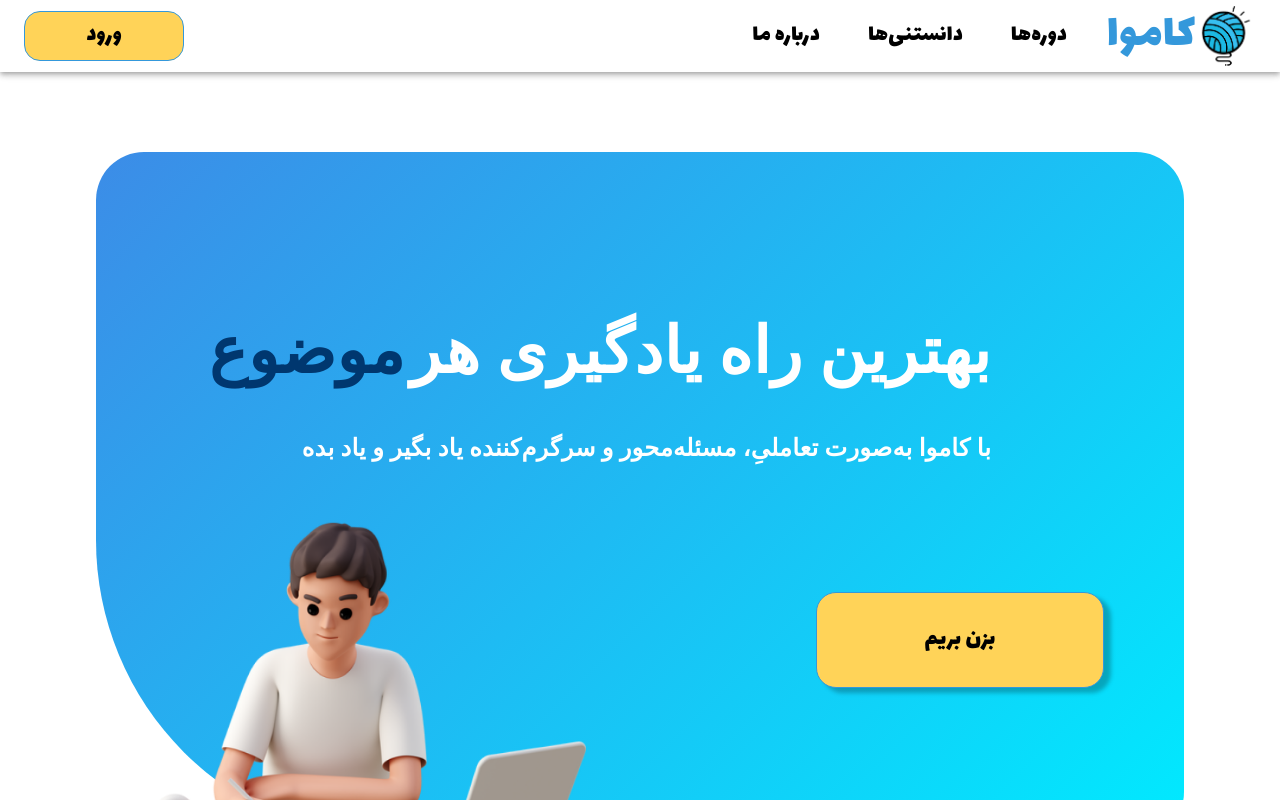
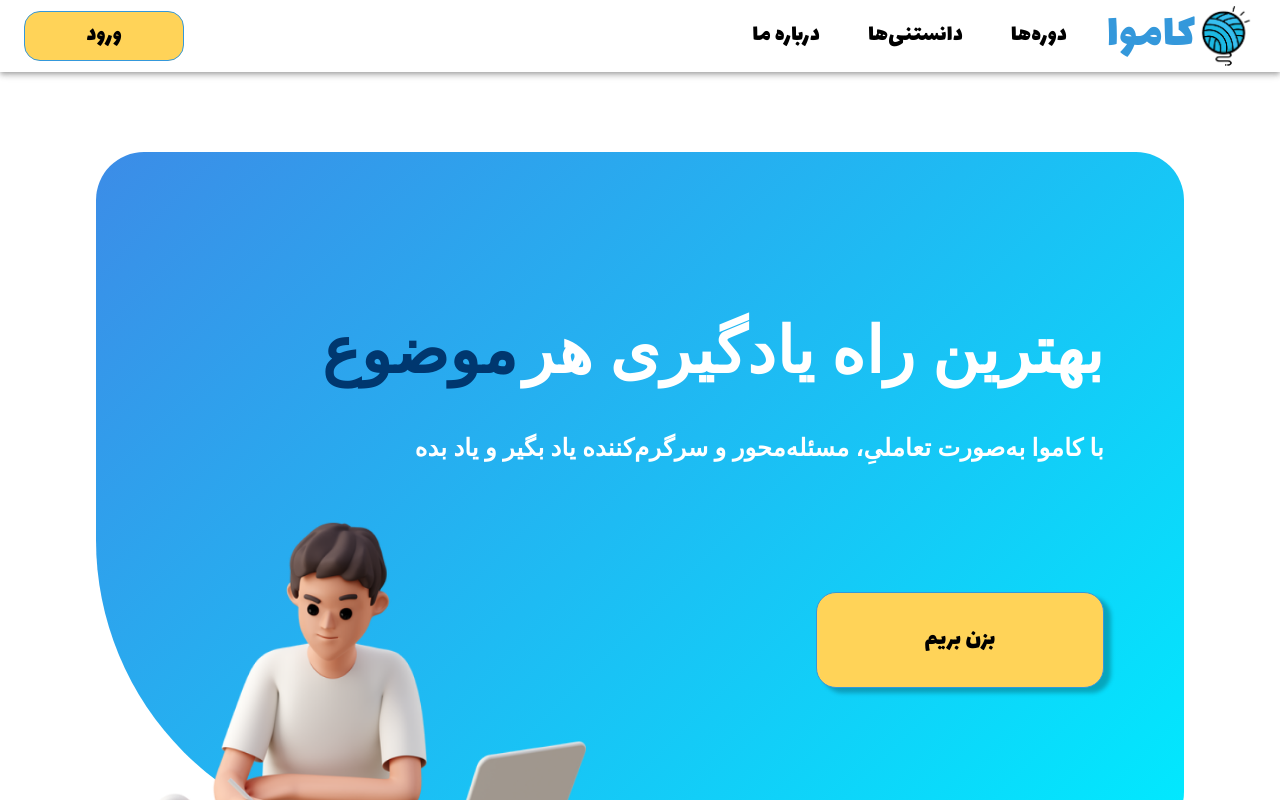
Before and after one commit to Kamva-Academy/Kamva-Landing, a Next.js app: page / in a window 1280 px wide. Shown: the top 800 px of the page. Built offline with nearby package versions, Linux system fonts and the light colour scheme; a web font is replaced by a local one.

Commit message:
fixx a bug of headline

```diff
--- a/src/components/organisms/Headline/index.tsx
+++ b/src/components/organisms/Headline/index.tsx
@@ -8,7 +8,7 @@ function Headline() {
 	return (
 		<div className={style.bg}>
 			<div className={style.sec} style={{ background: "#3C8CE7, #00EAFF !important" }}>
-				<Box sx={{ height: "24rem", width: { md: "100%", xs: "65%" }, display: "flex", flexDirection: "column", alignItems: { md13: "flex-start", xs: "center" }, justifyContent: { lg: "space-between", sm: "center" } }}>
+				<Box sx={{ height: "24rem", width: { md: "100%", xs: "65%" }, display: "flex", flexDirection: "column", alignItems: { lg: "flex-start", xs: "center" }, justifyContent: { lg: "space-between", sm: "center" } }}>
 					<Box sx={{ marginRight: { lg: "5rem", sx: "0" } }}>
 					<Box sx={{display:"flex" , flexDirection:"row" , justifyContent:{lg:"flex-start" , xs:"center"}}}>
                 <Typography sx={{color:"rgba(255, 255, 255, 1)" , fontWeight:"700" , fontSize:{lg:"64px" , xs:"12px" , sm:"18px" , md:"24px"} , fontFamily: "IRANYekan"}}>بهترین راه یادگیری هر
```
